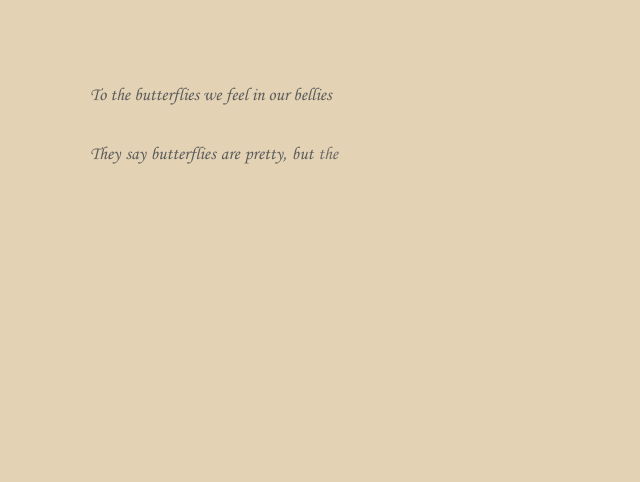
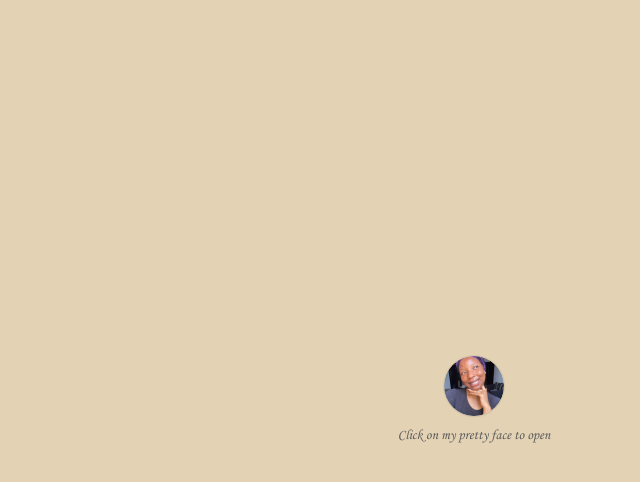
Before and after one commit to Codexmayorrrr/butterflies-note, a React (Vite) app: page / in a window 1280 px wide. Shown: the top 482 px of the page, without its empty margins (166-806 px from the left). Built offline with nearby package versions, Linux system fonts and the light colour scheme.

Commit message:
feat(welcome): pixel-perfect implementation of Welcome Screen (Node 14:2) with portrait avatar trigger

```diff
--- a/src/App.jsx
+++ b/src/App.jsx
@@ -1,44 +1,13 @@
-import React, { useState, useEffect, useRef } from 'react';
+import React, { useState, useRef } from 'react';
 import ButterfliesLetter from './components/ButterfliesLetter';
 
 export default function App() {
   const [isOpen, setIsOpen] = useState(false);
   const audioRef = useRef(null);
 
-  useEffect(() => {
-    const audio = audioRef.current;
-    if (!audio) return;
-
-    audio.volume = 0.6;
-
-    // 1. Try immediate unmuted autoplay on load
-    const promise = audio.play();
-    if (promise !== undefined) {
-      promise
-        .then(() => {
-          // If browser grants unmuted autoplay, immediately begin the letter
-          setIsOpen(true);
-        })
-        .catch(() => {
-          // Browser policy blocked silent autoplay without user gesture.
-          // Listen for any immediate touch/click/keypress anywhere on window to open instantly
-          const autoUnlock = () => {
-            audio.play().catch(() => {});
-            setIsOpen(true);
-            ['pointerdown', 'touchstart', 'keydown'].forEach((e) =>
-              window.removeEventListener(e, autoUnlock)
-            );
-          };
-
-          ['pointerdown', 'touchstart', 'keydown'].forEach((e) =>
-            window.addEventListener(e, autoUnlock, { once: true, passive: true })
-          );
-        });
-    }
-  }, []);
-
   const handleOpen = () => {
     if (audioRef.current) {
+      audioRef.current.volume = 0.6;
       audioRef.current.play().catch(() => {});
     }
     setIsOpen(true);
@@ -46,12 +15,9 @@ export default function App() {
 
   return (
     <main
-      onClick={!isOpen ? handleOpen : undefined}
-      className={`relative min-h-screen w-full bg-parchment flex flex-col items-center justify-center px-6 py-12 sm:px-12 sm:py-16 md:px-20 md:py-20 transition-all duration-500 ${
-        !isOpen ? 'cursor-pointer select-none' : ''
-      }`}
+      className="relative min-h-screen w-full bg-parchment flex flex-col items-center justify-center px-6 py-12 sm:px-12 sm:py-16 md:px-20 md:py-20 transition-all duration-500"
     >
-      {/* Background audio track */}
+      {/* Background audio track: "Beautiful Night" by Adekunle Gold */}
       <audio
         ref={audioRef}
         src="/audio/beautiful-night.mp3"
@@ -62,22 +28,25 @@ export default function App() {
       />
 
       {!isOpen ? (
-        <div className="flex flex-col items-center justify-center gap-3 text-charcoal-muted text-center animate-[fadeIn_0.6s_ease-out]">
-          <svg
-            className="w-10 h-10 text-[#5C5C5C] hover:scale-105 transition-transform duration-300"
-            viewBox="0 0 24 24"
-            fill="none"
-            stroke="currentColor"
-            strokeWidth="1.2"
-            strokeLinecap="round"
-            strokeLinejoin="round"
-            aria-hidden="true"
-          >
-            <rect x="2" y="4" width="20" height="16" rx="2" />
-            <path d="m22 7-8.97 5.7a1.94 1.94 0 0 1-2.06 0L2 7" />
-          </svg>
-          <p className="font-corsiva text-[22px] sm:text-[26px] tracking-wide text-[#4A4A4A] m-0">
-            Click anywhere to open
+        /* Figma Node 14:2 ("iPhone 13 & 14 - 2" Welcome Screen) */
+        <div
+          data-testid="welcome-screen-14-2"
+          onClick={handleOpen}
+          className="flex flex-col items-center justify-center gap-[10px] cursor-pointer select-none animate-[fadeIn_0.5s_ease-out] group"
+        >
+          {/* Node 14:8 ("Ellipse 1") */}
+          <div className="relative w-[60px] h-[60px] rounded-full overflow-hidden shadow-sm ring-1 ring-black/5 group-hover:scale-105 group-active:scale-95 transition-transform duration-200">
+            <img
+              src="/images/pretty-face.png"
+              alt="Pretty face"
+              className="w-full h-full object-cover"
+              draggable="false"
+            />
+          </div>
+
+          {/* Node 14:5 ("Click on my pretty face to open") */}
+          <p className="font-corsiva text-[13px] sm:text-[14px] leading-[19px] text-charcoal-muted text-center m-0 group-hover:text-[#3E3E3E] transition-colors duration-200">
+            Click on my pretty face to open
           </p>
         </div>
       ) : (
```
Also changed, not shown: test/verify-welcome-screen.cjs (added, +117 -0 lines), public/images/pretty-face.png (added).
